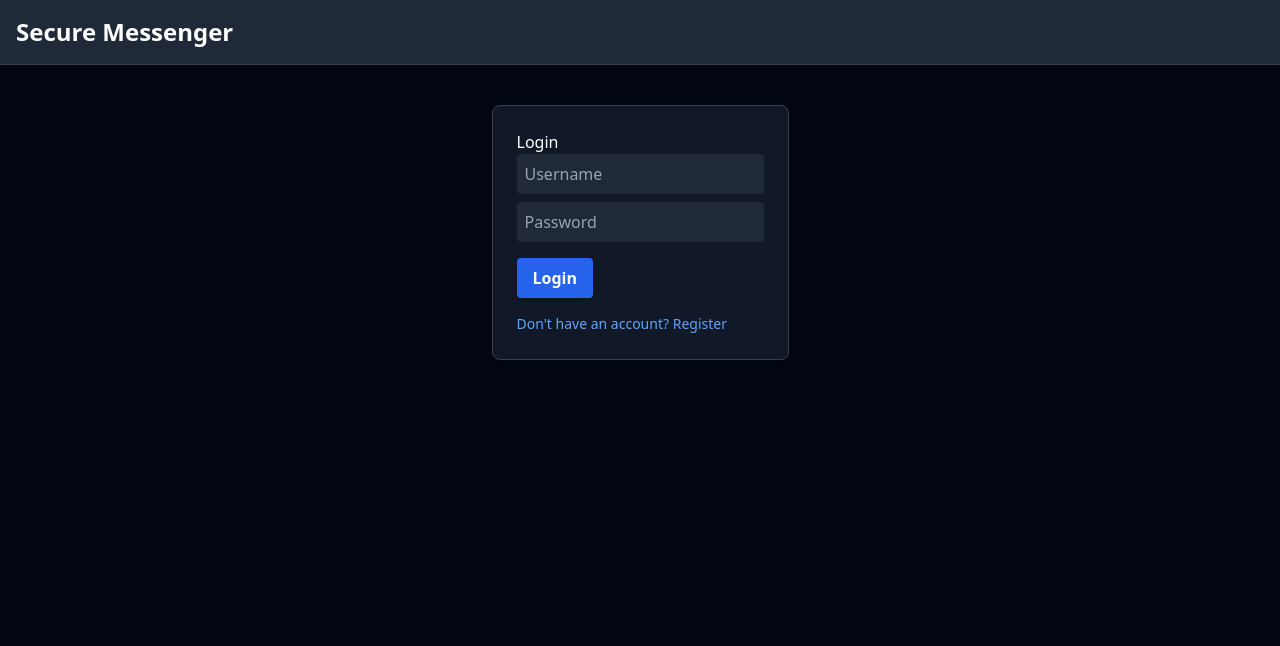
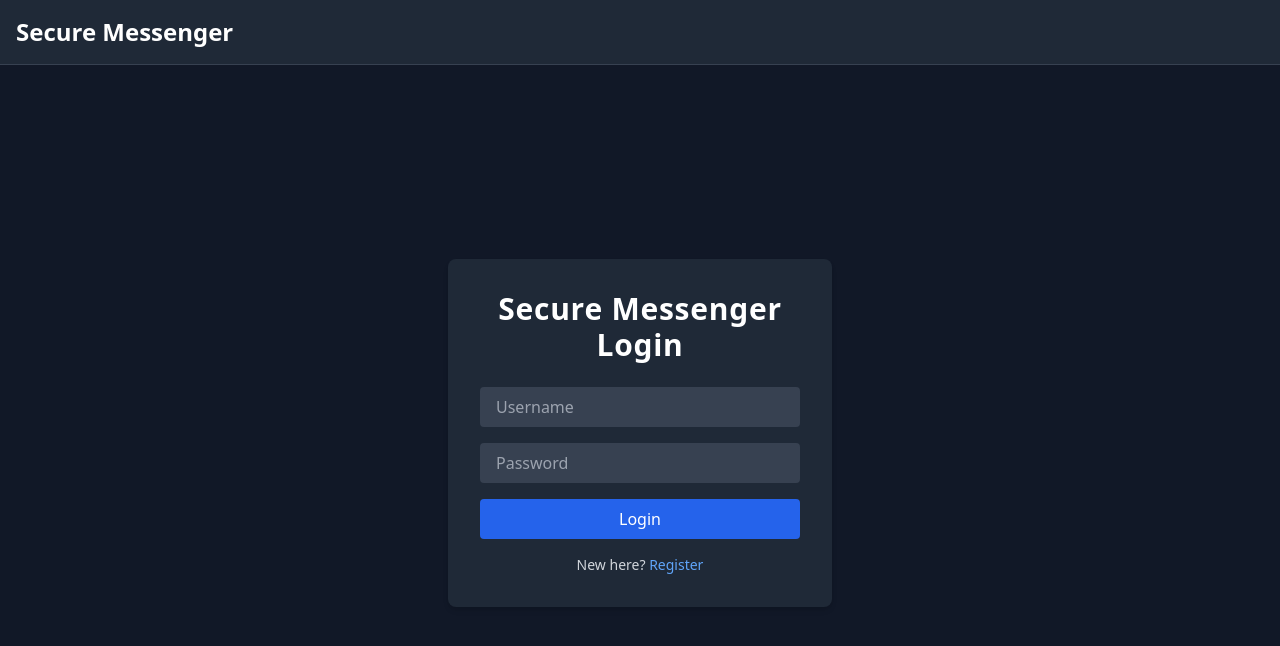
Before and after one commit to Shivansh0x/Secure-Messenger, a React (Create React App) app in the folder frontend/: page / in a window 1280 px wide. Shown: the top 646 px of the page. Built offline with nearby package versions, Linux system fonts and the light colour scheme; no server answers.

Commit message:
Fixed login styling

```diff
--- a/frontend/src/components/LoginForm.js
+++ b/frontend/src/components/LoginForm.js
@@ -1,29 +1,32 @@
 import React, { useState } from "react";
 import axios from "axios";
-import { io } from "socket.io-client";
-const socket = io("https://secure-messenger-backend.onrender.com"); // your backend URL
+import socket from "../socket";
 
 function LoginForm({ onLogin }) {
   const [username, setUsername] = useState("");
   const [password, setPassword] = useState("");
   const [error, setError] = useState("");
-  const [isLoginMode, setIsLoginMode] = useState(true); // toggle between login and register
+  const [isLoginMode, setIsLoginMode] = useState(true);
 
   const handleSubmit = (e) => {
     e.preventDefault();
     const endpoint = isLoginMode ? "/login" : "/register";
 
-    axios.post(`https://secure-messenger-backend.onrender.com${endpoint}`, {
-      username,
-      password,
-    })
+    axios
+      .post(`https://secure-messenger-backend.onrender.com${endpoint}`, {
+        username,
+        password,
+      })
       .then((response) => {
         localStorage.setItem("username", username);
         onLogin(username);
         socket.emit("login", username);
       })
       .catch((error) => {
-        console.error(`${isLoginMode ? "Login" : "Registration"} failed:`, error);
+        console.error(
+          `${isLoginMode ? "Login" : "Registration"} failed:`,
+          error
+        );
         setError(
           isLoginMode
             ? "Login failed. Please check your credentials."
@@ -34,46 +37,52 @@ function LoginForm({ onLogin }) {
 
   const toggleMode = () => {
     setIsLoginMode(!isLoginMode);
-    setError(""); // clear any previous error
+    setError("");
   };
 
   return (
-    <div className="max-w-sm mx-auto mt-10 p-6 bg-gray-900 border border-gray-700 rounded-lg shadow-lg">
-      <h2>{isLoginMode ? "Login" : "Register"}</h2>
-      <form onSubmit={handleSubmit}>
+    <div className="flex items-center justify-center h-screen bg-gray-900">
+      <form
+        onSubmit={handleSubmit}
+        className="bg-gray-800 p-8 rounded-lg shadow-md w-96 max-w-full"
+      >
+        <h2 className="text-3xl font-semibold text-center text-white mb-6 tracking-wide">
+          {isLoginMode ? "Secure Messenger Login" : "Create an Account"}
+        </h2>
+
+        {error && <p className="text-red-400 text-sm mb-4">{error}</p>}
+
         <input
           type="text"
           placeholder="Username"
+          className="w-full px-4 py-2 mb-4 rounded bg-gray-700 text-white placeholder-gray-400 focus:outline-none focus:ring-2 focus:ring-blue-500"
           value={username}
           onChange={(e) => setUsername(e.target.value)}
-          required
-          className="w-full bg-gray-800 text-white placeholder-gray-400 p-2 rounded mb-2 focus:outline-none focus:ring-2 focus:ring-blue-500"
-        /><br />
+        />
         <input
           type="password"
           placeholder="Password"
+          className="w-full px-4 py-2 mb-4 rounded bg-gray-700 text-white placeholder-gray-400 focus:outline-none focus:ring-2 focus:ring-blue-500"
           value={password}
           onChange={(e) => setPassword(e.target.value)}
-          required
-          className="w-full bg-gray-800 text-white placeholder-gray-400 p-2 rounded mb-4 focus:outline-none focus:ring-2 focus:ring-blue-500"
-        /><br />
+        />
         <button
           type="submit"
-          className="bg-blue-600 hover:bg-blue-700 text-white font-semibold px-4 py-2 rounded shadow-md transition"
+          className="w-full bg-blue-600 hover:bg-blue-700 text-white py-2 rounded transition duration-300 font-medium"
         >
           {isLoginMode ? "Login" : "Register"}
         </button>
+
+        <p className="mt-4 text-center text-sm text-gray-300">
+          {isLoginMode ? "New here?" : "Already have an account?"}{" "}
+          <span
+            onClick={toggleMode}
+            className="text-blue-400 hover:underline cursor-pointer"
+          >
+            {isLoginMode ? "Register" : "Login"}
+          </span>
+        </p>
       </form>
-      <button
-        onClick={toggleMode}
-        className="mt-4 text-sm text-blue-400 hover:text-blue-200 transition"
-      >
-        {isLoginMode
-          ? "Don't have an account? Register"
-          : "Already have an account? Login"}
-      </button>
-
-      {error && <p style={{ color: "red" }}>{error}</p>}
     </div>
   );
 }
```
